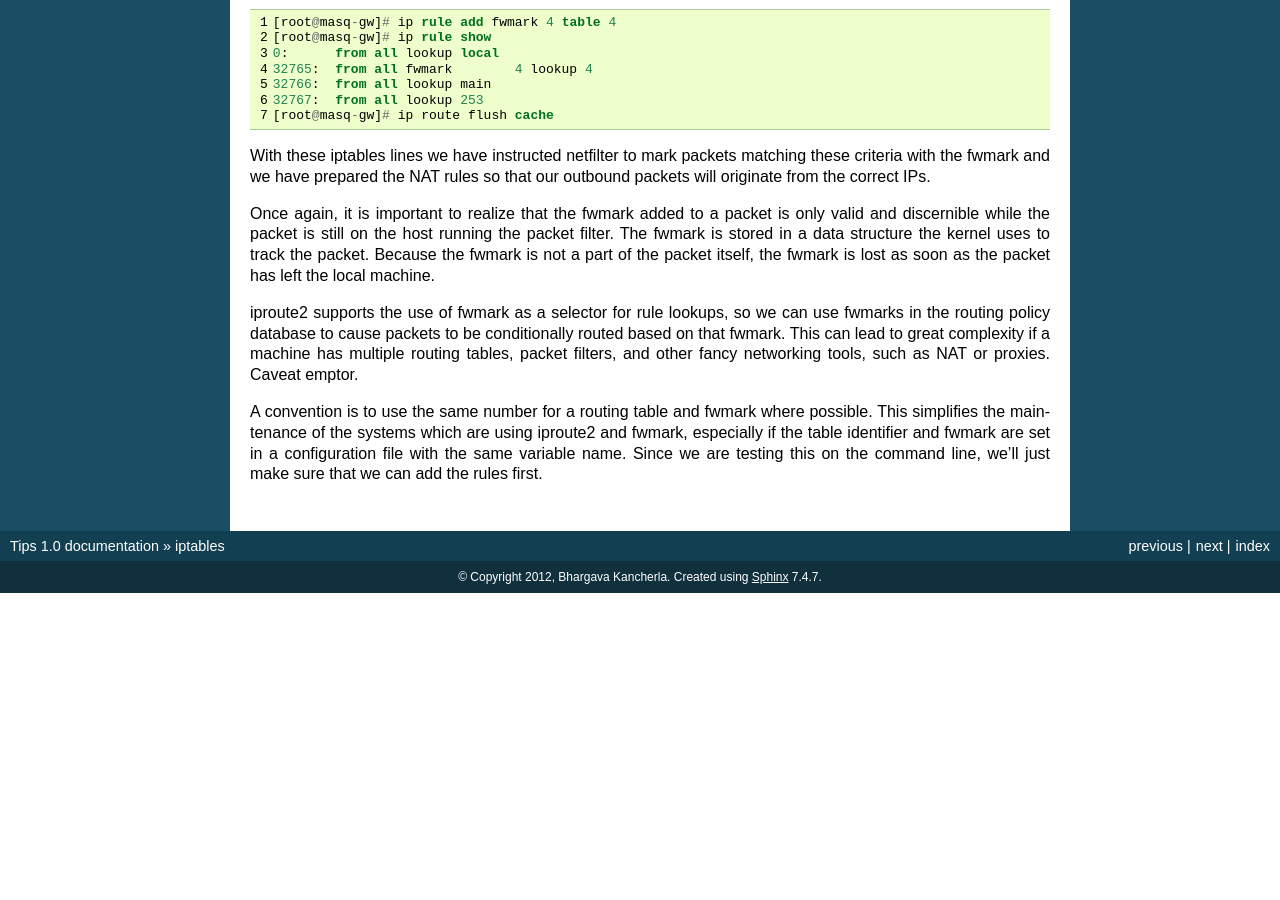
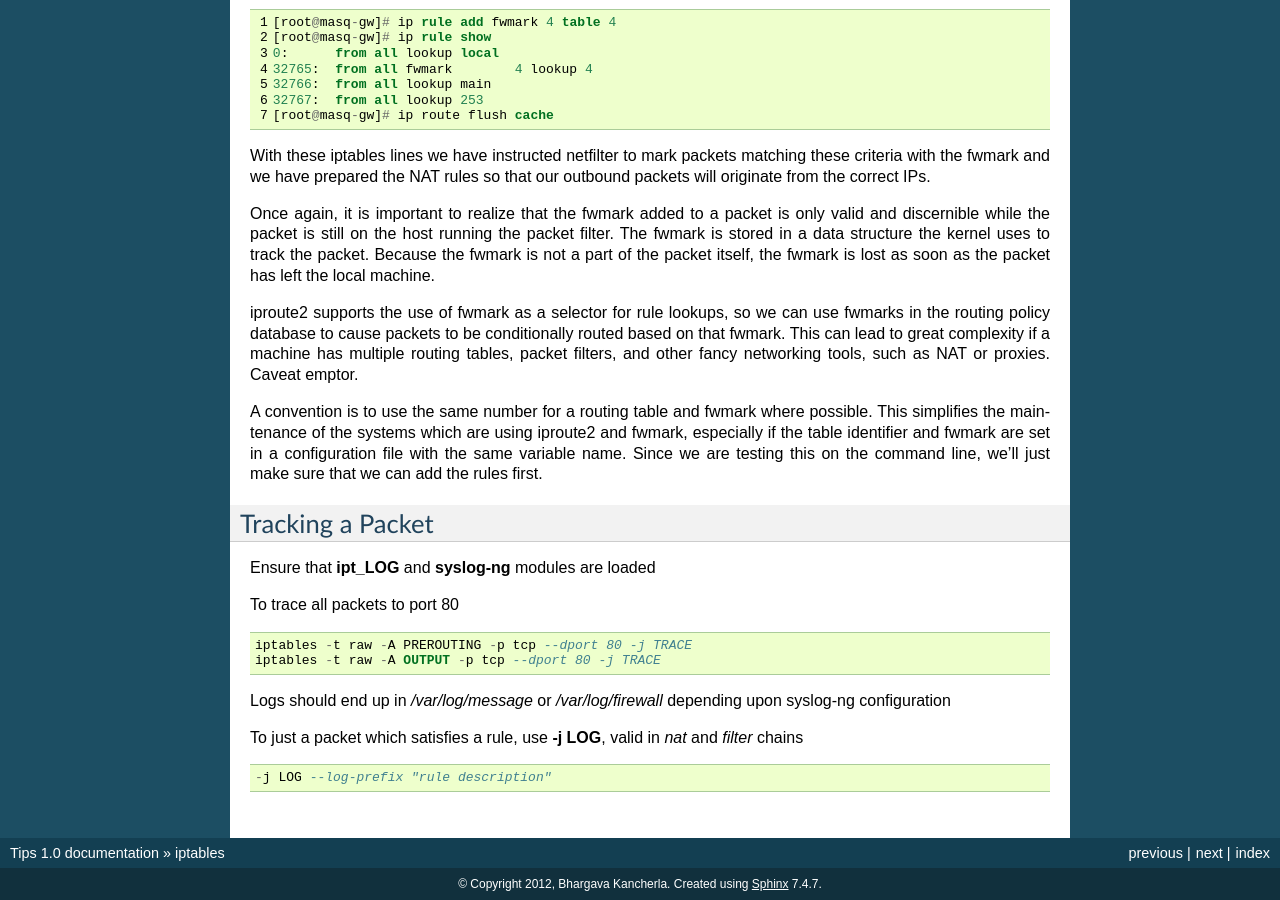
Before and after one commit to bhargavakumark/Notes, a Sphinx documentation site: the page built from source/iptables.rst, in a window 1280 px wide and 900 px high, scrolled down 2006 px. Built offline with Sphinx 7.4.7, drawn with Linux system fonts in a browser that asks for light colours; before the commit the page ends 2599 px from its top, so only the background shows below that.

Commit message:
adding notes about TRACE and LOG

```diff
--- a/source/iptables.rst
+++ b/source/iptables.rst
@@ -1,5 +1,7 @@
 iptables
 ========
+
+.. toctree::
 
 Packet Traversal for Non-Local Destination
 ------------------------------------------
@@ -109,3 +111,23 @@ Once again, it is important to realize that the fwmark added to a packet is only
 iproute2 supports the use of fwmark as a selector for rule lookups, so we can use fwmarks in the routing policy database to cause packets to be conditionally routed based on that fwmark. This can lead to great complexity if a machine has multiple routing tables, packet filters, and other fancy networking tools, such as NAT or proxies. Caveat emptor.
 
 A convention is to use the same number for a routing table and fwmark where possible. This simplifies the maintenance of the systems which are using iproute2 and fwmark, especially if the table identifier and fwmark are set in a configuration file with the same variable name. Since we are testing this on the command line, we'll just make sure that we can add the rules first.
+
+Tracking a Packet
+-----------------
+
+Ensure that **ipt_LOG** and **syslog-ng** modules are loaded
+
+To trace all packets to port 80
+
+.. code-block:: sql
+
+        iptables -t raw -A PREROUTING -p tcp --dport 80 -j TRACE
+        iptables -t raw -A OUTPUT -p tcp --dport 80 -j TRACE
+
+Logs should end up in */var/log/message* or */var/log/firewall* depending upon syslog-ng configuration
+
+To just a packet which satisfies a rule, use **-j LOG**, valid in *nat* and *filter* chains
+
+.. code-block:: sql
+
+        -j LOG --log-prefix "rule description"
```
